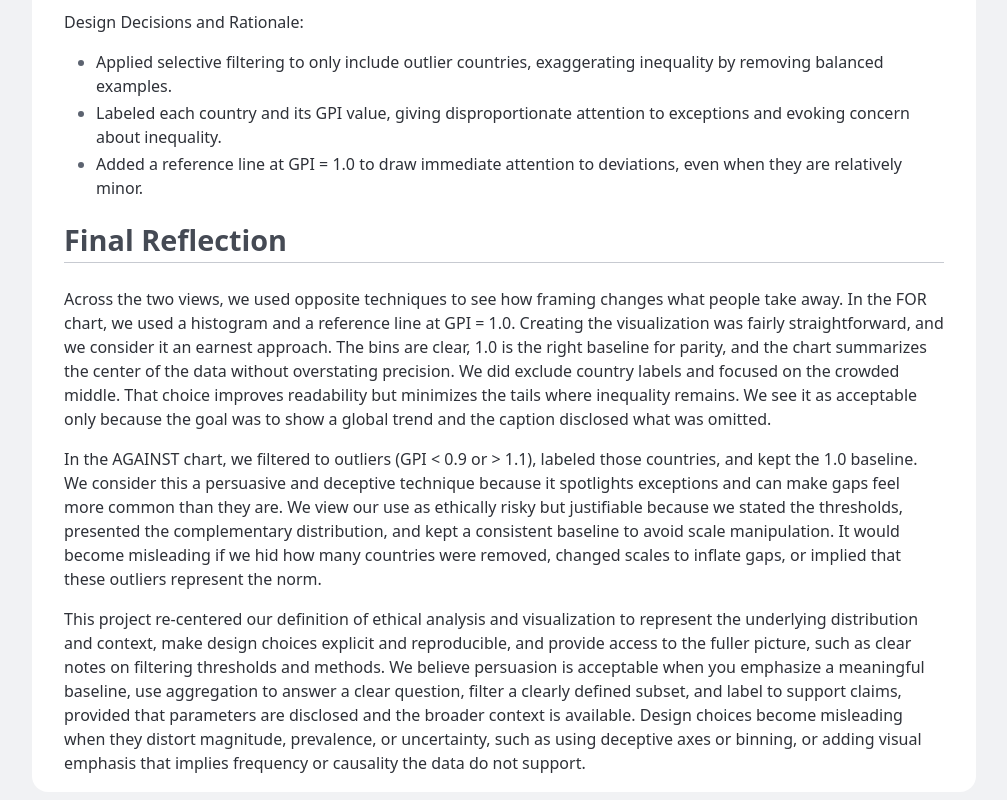
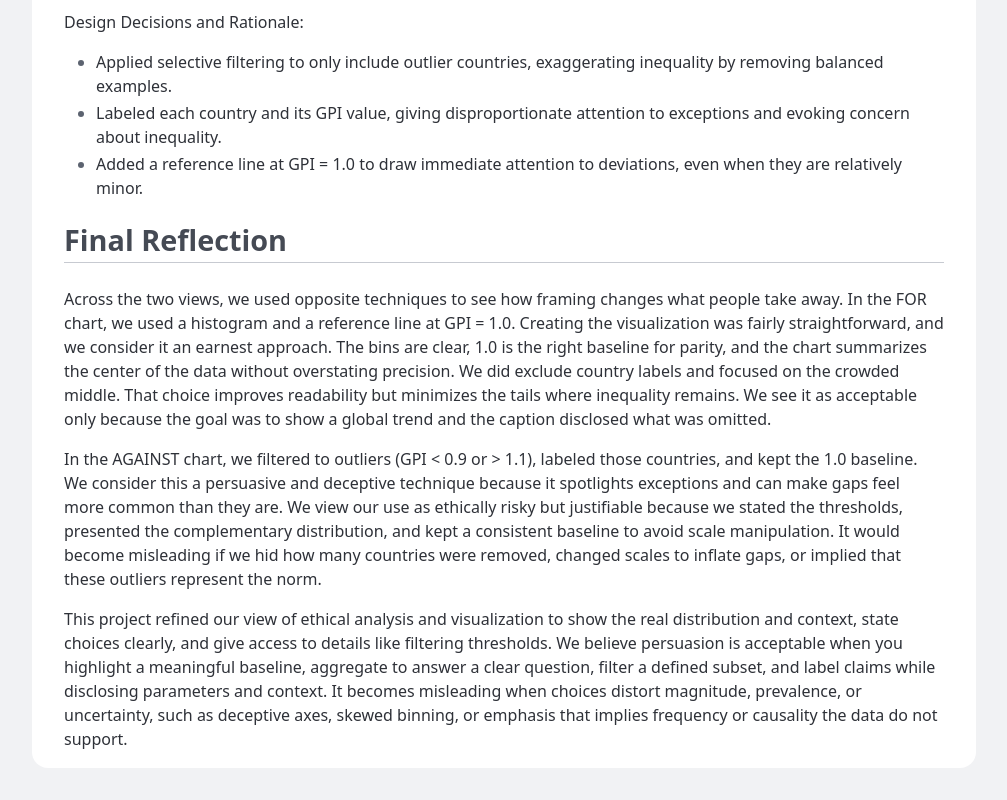
Before and after one commit to mux002/dsc106_project2, a plain HTML site: page index.html in a window 1280 px wide. Shown: the part 2342-3142 px from the top of the page, without its empty margins (136-1143 px from the left). After the commit the page ends 3118 px from the top, so only its background shows below. Drawn offline with Linux system fonts and the light colour scheme.

Commit message:
reflection

```diff
--- a/index.html
+++ b/index.html
@@ -201,8 +201,7 @@
   </p>
 
   <p>
-    This project re-centered our definition of ethical analysis and visualization to represent the underlying distribution and context, make design choices explicit and reproducible, and provide access to the fuller picture, such as clear notes on filtering thresholds and methods. We believe persuasion is acceptable when you emphasize a meaningful baseline, use aggregation to answer a clear question, filter a clearly defined subset, and label to support claims, provided that parameters are disclosed and the broader context is available. Design choices become misleading when they distort magnitude, prevalence, or uncertainty, such as using deceptive axes or binning, or adding visual emphasis that implies frequency or causality the data do not support.
-  </p>
+    This project refined our view of ethical analysis and visualization to show the real distribution and context, state choices clearly, and give access to details like filtering thresholds. We believe persuasion is acceptable when you highlight a meaningful baseline, aggregate to answer a clear question, filter a defined subset, and label claims while disclosing parameters and context. It becomes misleading when choices distort magnitude, prevalence, or uncertainty, such as deceptive axes, skewed binning, or emphasis that implies frequency or causality the data do not support.
       </section>
     </main>
   <script defer src="https://static.cloudflareinsights.com/beacon.min.js/vcd15cbe7772f49c399c6a5babf22c1241717689176015" integrity="sha512-ZpsOmlRQV6y907TI0dKBHq9Md29nnaEIPlkf84rnaERnq6zvWvPUqr2ft8M1aS28oN72PdrCzSjY4U6VaAw1EQ==" data-cf-beacon='{"version":"2024.11.0","token":"c822b88e119346678db149ed7b7721c9","r":1,"server_timing":{"name":{"cfCacheStatus":true,"cfEdge":true,"cfExtPri":true,"cfL4":true,"cfOrigin":true,"cfSpeedBrain":true},"location_startswith":null}}' crossorigin="anonymous"></script>
```
